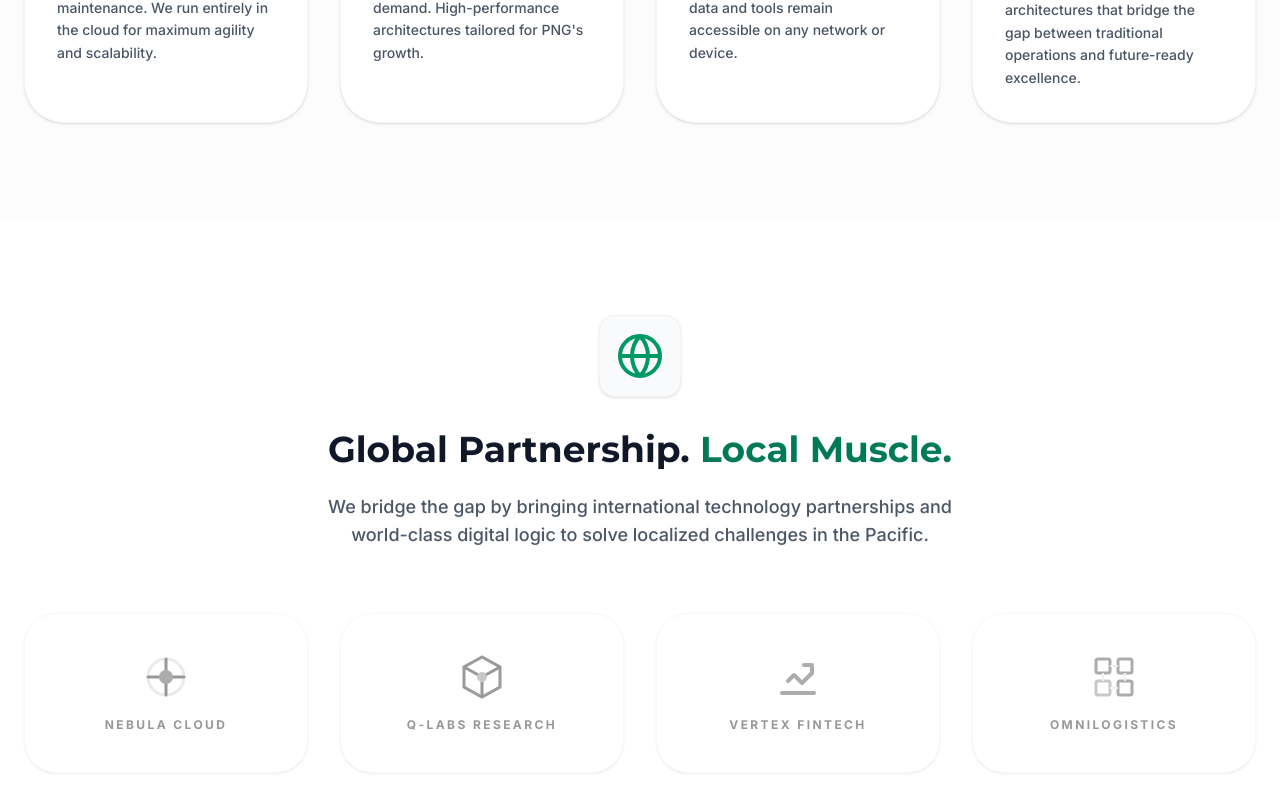
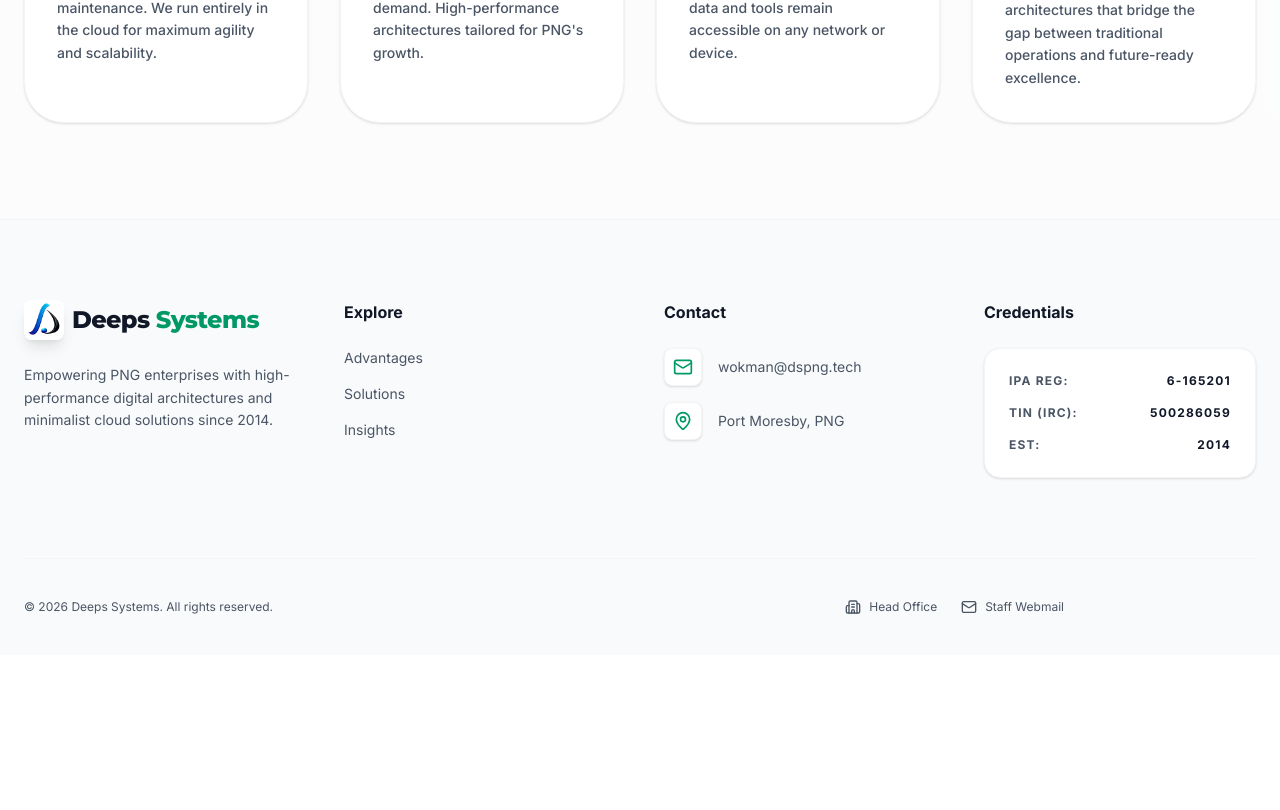
Before and after one commit to kmaisanquantum/Deeps-Systems-Website, a React (Vite) app: page /advantage in a window 1280 px wide. Shown: the part 650-1460 px from the top of the page. After the commit the page ends 1305 px from the top, so only its background shows below. Built offline with nearby package versions, Linux system fonts and the light colour scheme.

Commit message:
Remove partners section from advantage page

```diff
--- a/components/Footer.tsx
+++ b/components/Footer.tsx
@@ -20,7 +20,6 @@ const Footer: React.FC = () => {
     { name: 'Advantages', href: '/advantage' },
     { name: 'Solutions', href: '/solutions' },
     { name: 'Insights', href: '/insights' },
-    { name: 'Partners', href: '/advantage#partners' },
   ];
 
   const contactInfo = [
--- a/components/Partnerships.tsx
+++ /dev/null
@@ -1,86 +0,0 @@
-import React from 'react';
-import { Globe } from 'lucide-react';
-
-const Partnerships: React.FC = () => {
-  const partners = [
-    {
-      name: "Nebula Cloud",
-      logo: (
-        <svg viewBox="0 0 24 24" className="w-12 h-12 fill-none stroke-current">
-          <circle cx="12" cy="12" r="9" strokeWidth="1.5" className="text-emerald-500/30" />
-          <path d="M12 3v18M3 12h18" strokeWidth="1.5" className="text-gray-600 dark:text-slate-400" strokeLinecap="round" />
-          <circle cx="12" cy="12" r="3" fill="currentColor" className="text-emerald-600" />
-        </svg>
-      )
-    },
-    {
-      name: "Q-Labs Research",
-      logo: (
-        <svg viewBox="0 0 24 24" className="w-12 h-12 fill-none stroke-current">
-          <path d="M12 2L3 7v10l9 5 9-5V7l-9-5z" strokeWidth="1.5" className="text-blue-600" />
-          <path d="M12 22V12m0 0l9-5m-9 5L3 7" strokeWidth="1.5" className="text-gray-600 dark:text-slate-400" />
-          <circle cx="12" cy="12" r="2" fill="currentColor" className="text-amber-500" />
-        </svg>
-      )
-    },
-    {
-      name: "Vertex FinTech",
-      logo: (
-        <svg viewBox="0 0 24 24" className="w-12 h-12 fill-none stroke-current">
-          <path d="M4 20h16M7 14l3-3 4 4 5-5" strokeWidth="2" strokeLinecap="round" strokeLinejoin="round" className="text-emerald-600" />
-          <path d="M15 6h4v4" strokeWidth="2" strokeLinecap="round" strokeLinejoin="round" className="text-blue-500" />
-        </svg>
-      )
-    },
-    {
-      name: "OmniLogistics",
-      logo: (
-        <svg viewBox="0 0 24 24" className="w-12 h-12 fill-none stroke-current">
-          <rect x="3" y="3" width="7" height="7" rx="1" strokeWidth="1.5" className="text-emerald-600" />
-          <rect x="14" y="3" width="7" height="7" rx="1" strokeWidth="1.5" className="text-blue-500" />
-          <rect x="3" y="14" width="7" height="7" rx="1" strokeWidth="1.5" className="text-amber-500" />
-          <rect x="14" y="14" width="7" height="7" rx="1" strokeWidth="1.5" className="text-emerald-600" />
-          <path d="M10 6.5h4M6.5 10v4M17.5 10v4M10 17.5h4" strokeWidth="1" className="text-gray-200 dark:text-white/20" />
-        </svg>
-      )
-    }
-  ];
-
-  return (
-    <section id="partners" className="scroll-mt-20 py-24 overflow-hidden relative bg-white dark:bg-[#0a0a0a]">
-      <div className="absolute top-1/2 left-1/2 -translate-x-1/2 -translate-y-1/2 w-[800px] h-[800px] bg-emerald-500/[0.02] dark:bg-emerald-500/5 rounded-full blur-[100px] -z-10"></div>
-
-      <div className="max-w-7xl mx-auto px-6 text-center">
-        <div className="inline-flex p-4 rounded-2xl bg-gray-50 dark:bg-white/5 border border-gray-100 dark:border-white/10 mb-8 hover:scale-110 transition-transform duration-500 group shadow-sm">
-          <Globe className="w-12 h-12 text-emerald-600 group-hover:rotate-45 transition-transform duration-700" />
-        </div>
-        <div className="reveal-on-scroll">
-          <h2 className="text-3xl md:text-4xl font-montserrat font-bold mb-6 text-gray-900 dark:text-white">
-            Global Partnership. <span className="text-emerald-700 dark:text-emerald-400">Local Muscle.</span>
-          </h2>
-          <p className="text-gray-600 dark:text-slate-300 max-w-2xl mx-auto mb-16 text-lg font-medium">
-            We bridge the gap by bringing international technology partnerships and world-class digital logic to solve localized challenges in the Pacific.
-          </p>
-        </div>
-
-        <div className="grid grid-cols-2 md:grid-cols-4 gap-8">
-          {partners.map((partner, i) => (
-            <div
-              key={i}
-              className="bg-white dark:bg-white/2 h-40 flex flex-col items-center justify-center rounded-[2rem] p-6 opacity-60 grayscale hover:opacity-100 hover:grayscale-0 hover:scale-105 border border-gray-100 dark:border-white/5 hover:border-emerald-500/30 transition-all duration-500 cursor-default group shadow-sm hover:shadow-xl"
-            >
-              <div className="mb-4 transform group-hover:rotate-12 transition-transform duration-500">
-                {partner.logo}
-              </div>
-              <span className="font-bold text-xs tracking-[0.2em] uppercase text-gray-600 dark:text-slate-300 group-hover:text-gray-900 dark:group-hover:text-white transition-colors">
-                {partner.name}
-              </span>
-            </div>
-          ))}
-        </div>
-      </div>
-    </section>
-  );
-};
-
-export default Partnerships;
--- a/pages/AdvantagePage.tsx
+++ b/pages/AdvantagePage.tsx
@@ -1,6 +1,5 @@
 import React from 'react';
 import Advantages from '../components/Advantages';
-import Partnerships from '../components/Partnerships';
 import Seo from '../components/Seo';
 
 const AdvantagePage: React.FC = () => {
@@ -12,7 +11,6 @@ const AdvantagePage: React.FC = () => {
         canonicalUrl="https://dspng.tech/advantage"
       />
       <Advantages />
-      <Partnerships />
     </div>
   );
 };
```
